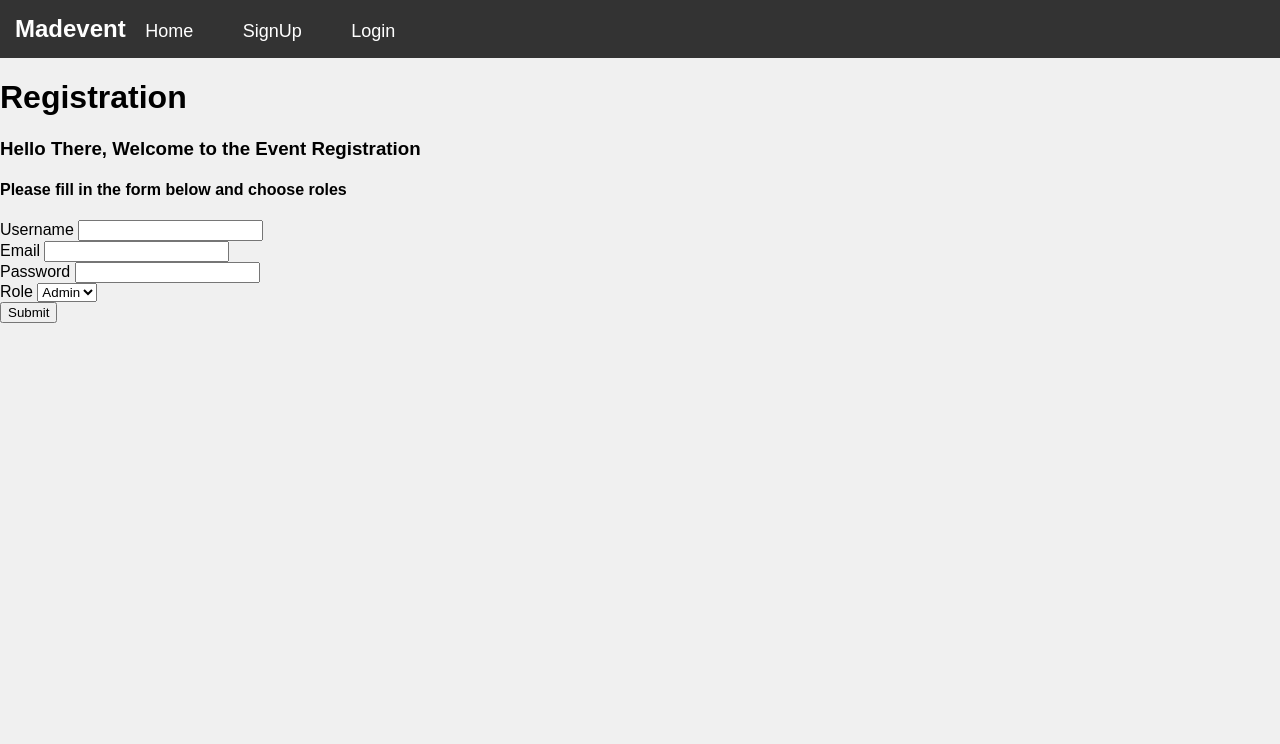
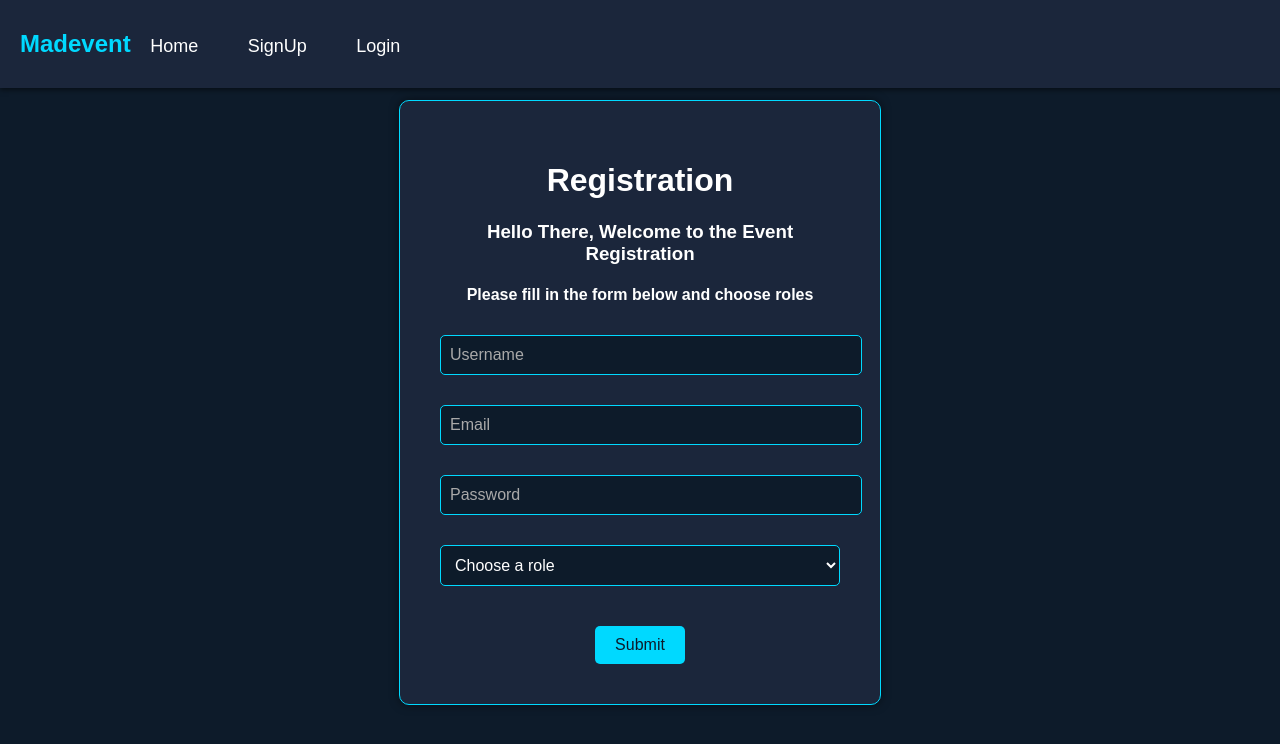
Before and after one commit to akunjone/UTS_IF330_F_Kelompok4, a PHP site: page /registration.php in a window 1280 px wide. Shown: the top 744 px of the page. Run offline with PHP 8.4, Linux system fonts and the light colour scheme.

Commit message:
Update registration.php

```diff
--- a/UTSWEBPROG/registration.php
+++ b/UTSWEBPROG/registration.php
@@ -1,8 +1,102 @@
-<!doctype html>
-<html>
+<!DOCTYPE html>
+<html lang="en">
 <head>
     <link rel="stylesheet" href="../UTSWEBPROG/style.css">
-    <title>Form Registrasi</title>
+    <title>Registration</title>
+    <style>
+        body {
+            display: flex;
+            flex-direction: column;
+            justify-content: flex-start;
+            align-items: center;
+            margin: 0;
+            background-color: #0d1b2a;
+            font-family: Arial, sans-serif;
+            color: #ffffff;
+        }
+        .NavbarComponents {
+            width: 100%;
+            background-color: #1b263b;
+            padding: 10px 20px;
+            box-shadow: 0 2px 5px rgba(0, 0, 0, 0.5);
+            position: absolute;
+            top: 0;
+            left: 0;
+            z-index: 1000;
+        }
+        .NavbarSymbol {
+            display: inline-block;
+            font-size: 24px;
+            color: #00d9ff;
+        }
+        .NavbarMenu {
+            color: #ffffff;
+            text-decoration: none;
+            margin: 0 15px;
+        }
+        .NavbarMenu:hover {
+            text-decoration: underline;
+        }
+
+        .content {
+            margin-top: 100px;
+            text-align: center;
+        }
+        .container {
+            width: 400px;
+            padding: 40px;
+            background-color: #1b263b;
+            border-radius: 10px;
+            box-shadow: 0 0 10px rgba(0, 0, 0, 0.5);
+            border: 1px solid #00d9ff;
+            text-align: center;
+        }
+        .input-container {
+            position: relative;
+            margin: 10px 0;
+        }
+        .input-container input, .input-container select {
+            width: 100%;
+            padding: 10px;
+            border: 1px solid #00d9ff;
+            border-radius: 5px;
+            background-color: #0d1b2a;
+            color: #ffffff;
+            font-size: 16px;
+            transition: all 0.3s ease-in-out;
+            margin: 10px 0;
+        }
+        .input-container label {
+            position: absolute;
+            top: 50%;
+            left: 10px;
+            transform: translateY(-50%);
+            color: #a9a9a9;
+            pointer-events: none;
+            transition: all 0.3s ease-in-out;
+        }
+        .input-container input:focus + label,
+        .input-container input:not(:placeholder-shown) + label,
+        .input-container input:valid + label {
+            top: -10px;
+            left: 10px;
+            font-size: 12px;
+            color: #00d9ff;
+        }
+        .btn {
+            background-color: #00d9ff;
+            color: #0d1b2a;
+            padding: 10px 20px;
+            border: none;
+            border-radius: 5px;
+            cursor: pointer;
+            font-size: 16px;
+            margin-top: 20px;
+        }
+        .btn:hover {
+            background-color: #00b3cc;
+        }
+    </style>
 </head>
 <body>
     <header>
@@ -15,28 +109,35 @@
             </ul>
         </nav>
     </header>
+    <div class="content">
+        <div class="container">
             <h1>Registration</h1>
             <h3>Hello There, Welcome to the Event Registration</h3>
             <h4>Please fill in the form below and choose roles</h4>
 
             <form action="../UTSWEBPROG/proses.php" method="post">
-    <label>Username</label>
-    <input type="text" name="username" required />
-    <br />
-    <label>Email</label>
-    <input type="email" name="email" required />
-    <br />
-    <label>Password</label>
-    <input type="password" name="password" required />
-    <br />
-    <label>Role</label>
+                <div class="input-container ">
+                    <input type="text" name="username" placeholder=" " required />
+                    <label for="username">Username</label>
+                </div>
+                <div class="input-container">
+                    <input type="email" name="email" placeholder=" " required />
+                    <label for="email">Email</label>
+                </div>
+                <div class="input-container">
+                    <input type="password" name="password" placeholder=" " required />
+                    <label for="password">Password</label>
+                </div>
+                <div class="input-container">
                     <select name="role" required>
+                        <option value="">Choose a role</option>
                         <option value="ad">Admin</option>
-        <option value="us">User</option>
+                        <option value="us">User </option>
                     </select>
-    <br/>
-    <button type="submit">Submit</button>
+                </div>
+                <button type="submit" class="btn">Submit</button>
             </form>
-
+        </div>
+    </div>
 </body>
 </html>
```
Lines whose indentation alone changed are shown as unchanged.
